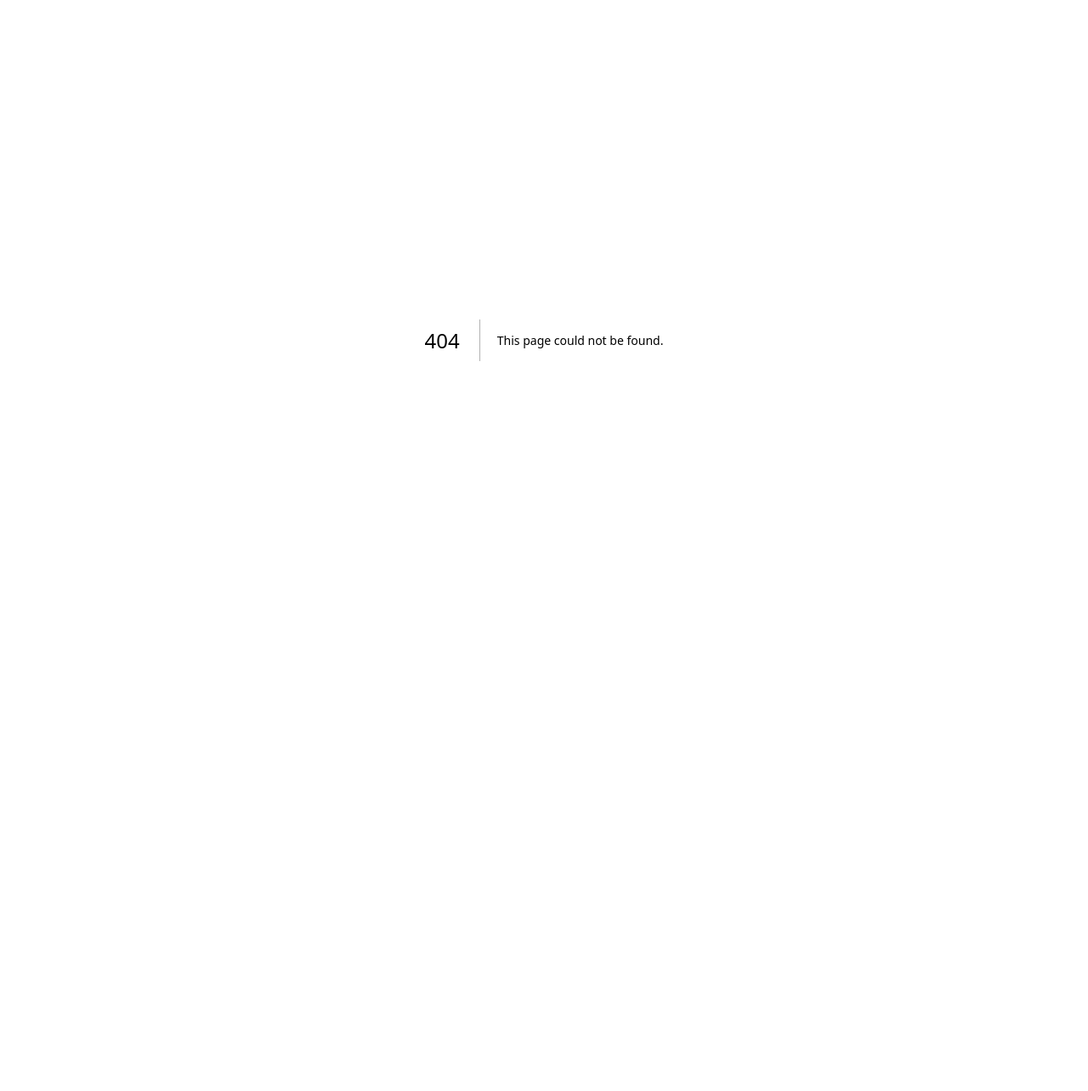
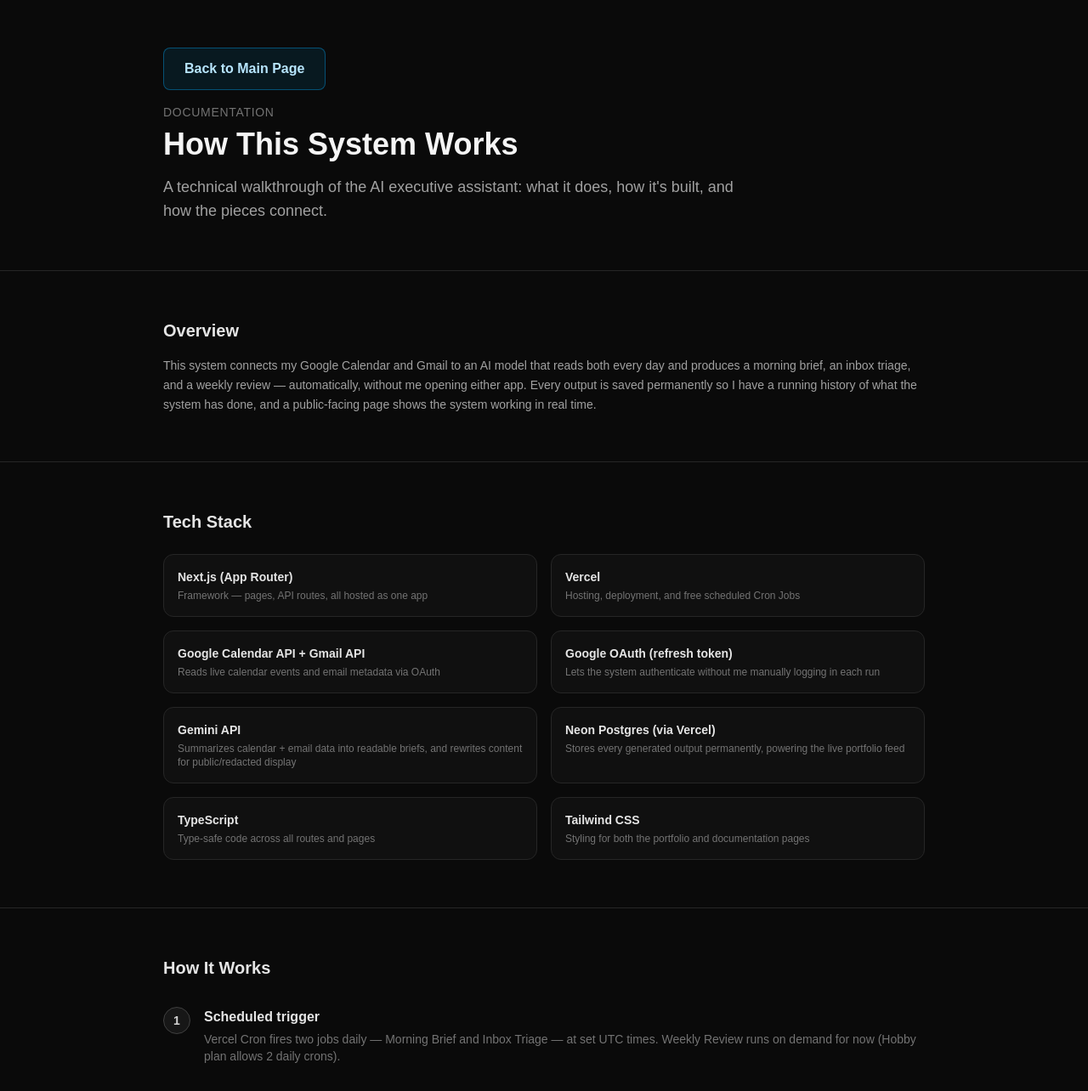
Before and after one commit to leonardo-luis-medina/leo-ai-assistant, a Next.js app: page /technical-overview in a window 1280 px wide. Before the commit this address had no page. Shown: the top 1284 px of the page at 85% size. Before the commit the page ends 800 px from the top, so only its background shows below. Built offline with nearby package versions, Linux system fonts and the light colour scheme.

Commit message:
Add technical overview page, matching nav buttons, redaction system

```diff
--- a/app/portfolio/page.tsx
+++ b/app/portfolio/page.tsx
@@ -1,6 +1,7 @@
 "use client";
 
 import { useEffect, useState, useCallback } from "react";
+import Link from "next/link";
 
 type OutputRow = {
   id: number;
@@ -119,7 +120,7 @@ export default function PortfolioPage() {
       <section className="border-b border-neutral-800 px-6 py-16 sm:py-20">
         <div className="mx-auto max-w-4xl">
           <p className="mb-3 text-sm font-medium uppercase tracking-wider text-neutral-500">
-            AI Operating System — Case Study
+            AI Operating System
           </p>
           <h1 className="text-3xl font-bold sm:text-4xl">
             Leo&apos;s AI Executive Assistant
@@ -130,6 +131,16 @@ export default function PortfolioPage() {
             triages my inbox, and writes a weekly review — so I spend less time
             managing my day and more time doing the work that matters.
           </p>
+
+
+          <Link
+            href="/technical-overview"
+            className="mt-6 inline-flex items-center gap-2 rounded-lg border border-sky-500/40 bg-sky-500/10 px-6 py-3 text-base font-semibold text-sky-200 transition hover:border-sky-400/60 hover:bg-sky-500/20"
+          >
+            📄 Technical Overview
+          </Link>
+
+
           <div className="mt-6 flex flex-wrap gap-2">
             <span className="rounded-full border border-neutral-700 bg-neutral-900 px-3 py-1 text-xs text-neutral-400">Next.js</span>
             <span className="rounded-full border border-neutral-700 bg-neutral-900 px-3 py-1 text-xs text-neutral-400">Gemini API</span>
--- /dev/null
+++ b/app/technical-overview/page.tsx
@@ -0,0 +1,170 @@
+import Link from "next/link";
+
+function ImagePlaceholder({ label }: { label: string }) {
+  return (
+    <div className="flex h-48 flex-col items-center justify-center gap-2 rounded-xl border-2 border-dashed border-neutral-700 bg-neutral-900/30 px-6 text-center">
+      <span className="text-2xl">🖼️</span>
+      <p className="text-sm font-medium text-neutral-400">Screenshot needed</p>
+      <p className="text-xs text-neutral-600">{label}</p>
+    </div>
+  );
+}
+
+function Step({ number, title, children }: { number: number; title: string; children: React.ReactNode }) {
+  return (
+    <div className="flex gap-4">
+      <div className="flex h-8 w-8 flex-none items-center justify-center rounded-full border border-neutral-700 bg-neutral-900 text-sm font-semibold text-neutral-300">
+        {number}
+      </div>
+      <div>
+        <h3 className="font-semibold text-neutral-200">{title}</h3>
+        <p className="mt-1 text-sm text-neutral-500">{children}</p>
+      </div>
+    </div>
+  );
+}
+
+export default function DocumentationPage() {
+  return (
+    <main className="min-h-screen bg-neutral-950 text-neutral-100">
+      {/* Header */}
+      <section className="border-b border-neutral-800 px-6 py-14">
+        <div className="mx-auto max-w-4xl">
+
+
+          <Link
+            href="/portfolio"
+            className="inline-flex items-center gap-2 rounded-lg border border-sky-500/40 bg-sky-500/10 px-6 py-3 text-base font-semibold text-sky-200 transition hover:border-sky-400/60 hover:bg-sky-500/20"
+          >
+             Back to Main Page
+          </Link>
+
+
+
+          <p className="mt-4 mb-2 text-sm font-medium uppercase tracking-wider text-neutral-500">
+            Documentation
+          </p>
+          <h1 className="text-3xl font-bold sm:text-4xl">How This System Works</h1>
+          <p className="mt-4 max-w-2xl text-lg text-neutral-400">
+            A technical walkthrough of the AI executive assistant: what it does,
+            how it&apos;s built, and how the pieces connect.
+          </p>
+        </div>
+      </section>
+
+      {/* Overview */}
+      <section className="border-b border-neutral-800 px-6 py-14">
+        <div className="mx-auto max-w-4xl">
+          <h2 className="text-xl font-semibold text-neutral-200">Overview</h2>
+          <p className="mt-4 text-sm leading-relaxed text-neutral-400">
+            {/* REPLACE THIS: 2-3 sentences in your own words on why you built this */}
+            This system connects my Google Calendar and Gmail to an AI model that
+            reads both every day and produces a morning brief, an inbox triage,
+            and a weekly review — automatically, without me opening either app.
+            Every output is saved permanently so I have a running history of
+            what the system has done, and a public-facing page shows the system
+            working in real time.
+          </p>
+        </div>
+      </section>
+
+      {/* Tech Stack */}
+      <section className="border-b border-neutral-800 px-6 py-14">
+        <div className="mx-auto max-w-4xl">
+          <h2 className="text-xl font-semibold text-neutral-200">Tech Stack</h2>
+          <div className="mt-6 grid gap-4 sm:grid-cols-2">
+            {[
+              { name: "Next.js (App Router)", role: "Framework — pages, API routes, all hosted as one app" },
+              { name: "Vercel", role: "Hosting, deployment, and free scheduled Cron Jobs" },
+              { name: "Google Calendar API + Gmail API", role: "Reads live calendar events and email metadata via OAuth" },
+              { name: "Google OAuth (refresh token)", role: "Lets the system authenticate without me manually logging in each run" },
+              { name: "Gemini API", role: "Summarizes calendar + email data into readable briefs, and rewrites content for public/redacted display" },
+              { name: "Neon Postgres (via Vercel)", role: "Stores every generated output permanently, powering the live portfolio feed" },
+              { name: "TypeScript", role: "Type-safe code across all routes and pages" },
+              { name: "Tailwind CSS", role: "Styling for both the portfolio and documentation pages" },
+            ].map((item) => (
+              <div key={item.name} className="rounded-xl border border-neutral-800 bg-neutral-900/50 p-4">
+                <h3 className="text-sm font-semibold text-neutral-200">{item.name}</h3>
+                <p className="mt-1 text-xs text-neutral-500">{item.role}</p>
+              </div>
+            ))}
+          </div>
+        </div>
+      </section>
+
+      {/* How It Works */}
+      <section className="border-b border-neutral-800 px-6 py-14">
+        <div className="mx-auto max-w-4xl">
+          <h2 className="text-xl font-semibold text-neutral-200">How It Works</h2>
+          <div className="mt-8 space-y-8">
+            <Step number={1} title="Scheduled trigger">
+              Vercel Cron fires two jobs daily — Morning Brief and Inbox Triage —
+              at set UTC times. Weekly Review runs on demand for now (Hobby plan
+              allows 2 daily crons).
+            </Step>
+            <Step number={2} title="Live data fetch">
+              Each route authenticates with Google using a stored refresh token
+              (no manual login needed), then pulls today&apos;s Calendar events
+              and recent Gmail messages via their respective APIs.
+            </Step>
+            <Step number={3} title="AI summarization">
+              The raw calendar and email data is sent to Gemini with a specific
+              prompt per route (brief, triage-by-urgency, or weekly review),
+              which returns a written summary.
+            </Step>
+            <Step number={4} title="Redaction pass">
+              Before saving, a second Gemini call rewrites the summary for
+              public display — replacing real names, companies, and account
+              details with generic placeholders — while keeping the original
+              intact for owner-only viewing.
+            </Step>
+            <Step number={5} title="Persisted to database">
+              Both the original and redacted versions are saved as a row in
+              Neon Postgres, timestamped, so a permanent history builds up
+              over time.
+            </Step>
+            <Step number={6} title="Displayed live">
+              The /portfolio page fetches the latest rows from the database on
+              load (and on manual refresh), rendering them as cards. Visitors
+              see the redacted version by default; a password unlocks the
+              original for the owner.
+            </Step>
+          </div>
+        </div>
+      </section>
+
+      {/* Screenshots */}
+      <section className="border-b border-neutral-800 px-6 py-14">
+        <div className="mx-auto max-w-4xl">
+          <h2 className="text-xl font-semibold text-neutral-200">System Evidence</h2>
+          <p className="mt-2 text-sm text-neutral-500">
+            Screenshots proving the system exists and runs for real.
+          </p>
+          <div className="mt-6 grid gap-6 sm:grid-cols-2">
+            <ImagePlaceholder label="Vercel Cron Jobs settings page — showing both scheduled jobs, active" />
+            <ImagePlaceholder label="Google Cloud Console OAuth consent screen — showing Calendar + Gmail scopes granted" />
+            <ImagePlaceholder label="Neon SQL Editor — SELECT * FROM outputs; showing real saved rows" />
+            <ImagePlaceholder label="Vercel Deployments tab — showing successful production deployment" />
+            <ImagePlaceholder label="The /portfolio page itself — Redacted tab, live outputs visible" />
+          </div>
+        </div>
+      </section>
+
+      {/* Reflection */}
+      <section className="px-6 py-14">
+        <div className="mx-auto max-w-4xl">
+          <h2 className="text-xl font-semibold text-neutral-200">What I&apos;d Change Next</h2>
+          <p className="mt-4 text-sm leading-relaxed text-neutral-400">
+            {/* REPLACE THIS: your own honest reflection, 2-4 sentences */}
+            The weekly review currently repeats similar phrasing across runs
+            since the underlying data (empty calendar) doesn&apos;t change much
+            day to day — next iteration I&apos;d have it compare against the
+            previous week&apos;s output to highlight what&apos;s actually new.
+            I&apos;d also add a way to act directly on triage results (archive,
+            reply-draft) instead of just reading them.
+          </p>
+        </div>
+      </section>
+    </main>
+  );
+}
```
